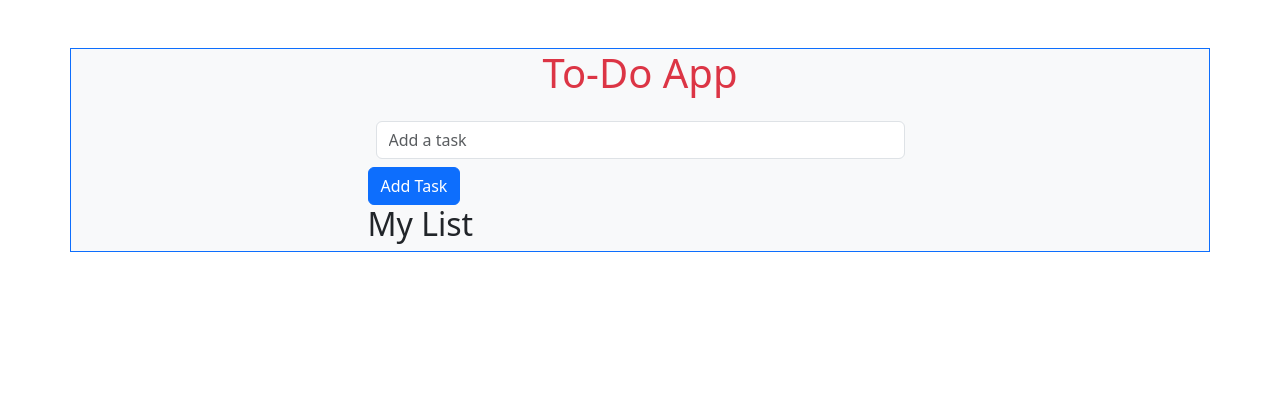
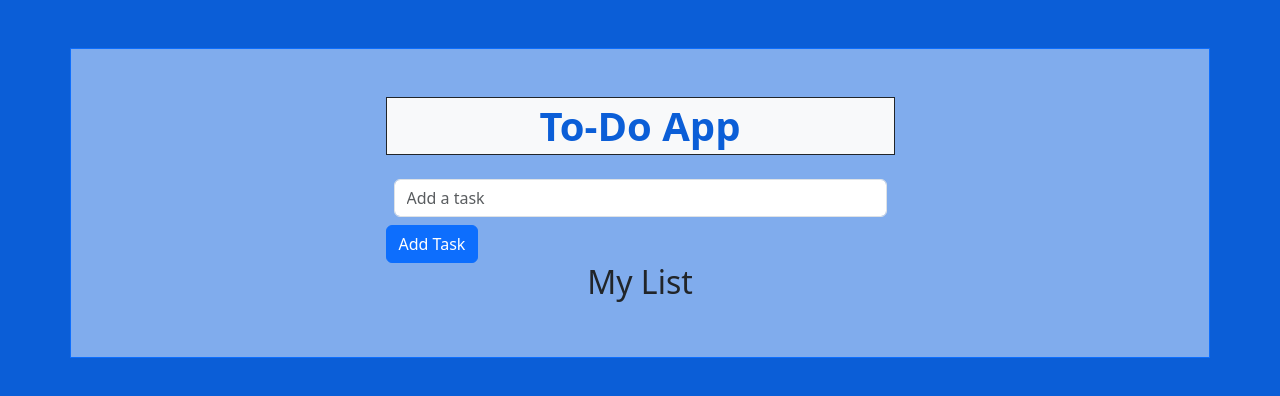
Before and after one commit to Srj912/To-Do-list-, a React (Create React App) app in the folder to-do-list/: page / in a window 1280 px wide. Shown: the top 396 px of the page. Built offline with nearby package versions, Linux system fonts and the light colour scheme.

Commit message:
Bootstrap a little styling

```diff
--- a/to-do-list/src/App.css
+++ b/to-do-list/src/App.css
@@ -1,3 +1,21 @@
+body{
+  background-color: #0B5ED7;
+}
+
+.bg-lightblue{
+  background-color: #80aced;
+
+}
+
+.bg-lightblue2{
+  background-color: #a5bde0;
+
+}
+
+.text-maroon{
+  color: #0B5ED7
+}
+
 .App {
   text-align: center;
 }
--- a/to-do-list/src/App.js
+++ b/to-do-list/src/App.js
@@ -58,10 +58,10 @@ function App() {
   };
 
   return (
-    <Container className="mt-5 bg-light border border-primary">
+    <Container className="mt-5 p-5 border border-primary bg-lightblue">
       <Row>
         <Col md={6} className="mx-auto">
-          <h1 className="text-danger text-strong text-center mb-4">To-Do App</h1>
+          <h1 className="p-1 text-maroon text-strong text-center mb-4 border border-rounded border-dark bg-light"><strong>To-Do App</strong></h1>
           <Form onSubmit={todoSubmit}>
             <Form.Group className="m-2">
               <Form.Control
--- a/to-do-list/src/components/TodoList.js
+++ b/to-do-list/src/components/TodoList.js
@@ -1,10 +1,11 @@
 import React from "react";
+import 'bootstrap/dist/css/bootstrap.min.css';
 
 export const TodoList = ({ list,removeTodo,editTodo}) => {
 
     return (
         <>
-            <h2>My List</h2>
+            <h2 className="text-center">My List</h2>
 
             {list.map((item) => {
                 const { id, todo } = item
```
